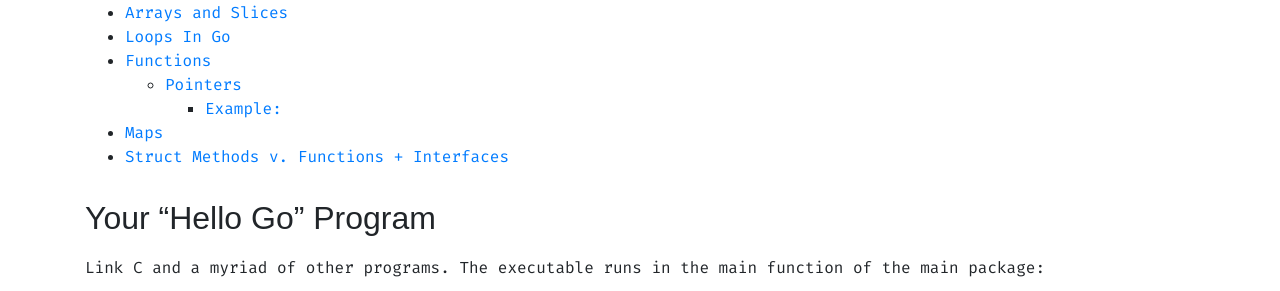
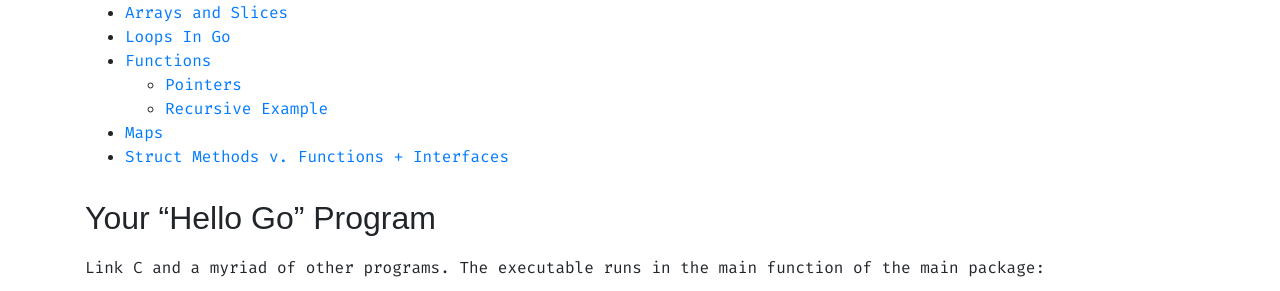
Before and after one commit to DewofyourYouth/DewofyourYouth.github.io, a Jekyll site: the page built from _posts/2020-1-16-go-lang-cheatsheat.md, in a window 1280 px wide and 900 px high. Shown: the part 358-649 px from the top of the window. Built offline with Jekyll 4.4.1, drawn with Linux system fonts in a browser that asks for light colours; nearby versions of some CDN libraries; some web fonts are replaced; comment, search, counter and statistics services are not loaded.

Commit message:
recursive example

````diff
--- a/_posts/2020-1-16-go-lang-cheatsheat.md
+++ b/_posts/2020-1-16-go-lang-cheatsheat.md
@@ -18,7 +18,7 @@
 - [Loops In Go](#loops-in-go)
 - [Functions](#functions)
 	- [Pointers](#pointers)
-		- [Example:](#example)
+	- [Recursive Example](#recursive-example)
 - [Maps](#maps)
 - [Struct Methods v. Functions + Interfaces](#struct-methods-v-functions--interfaces)
 
@@ -288,6 +288,8 @@
 ```
 
 [Go Play Space Link: pointers](https://goplay.space/#BQtQveQTm2Z)
+
+### Recursive Example
 
 Here's an example of a recursive function using pointers:
 
````
Also changed, not shown: other parts of _posts/2020-1-16-go-lang-cheatsheat.md (+1 -1 lines).
